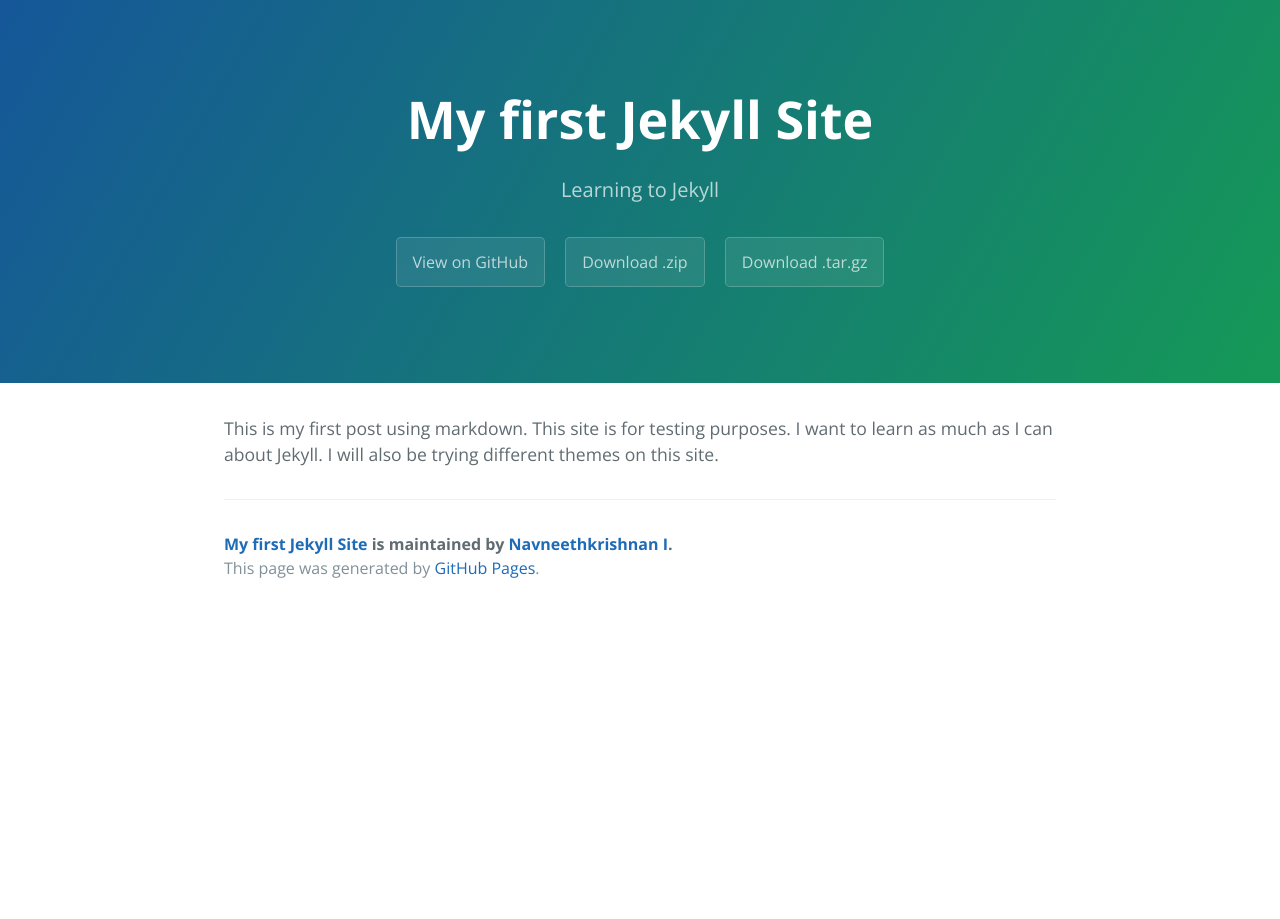
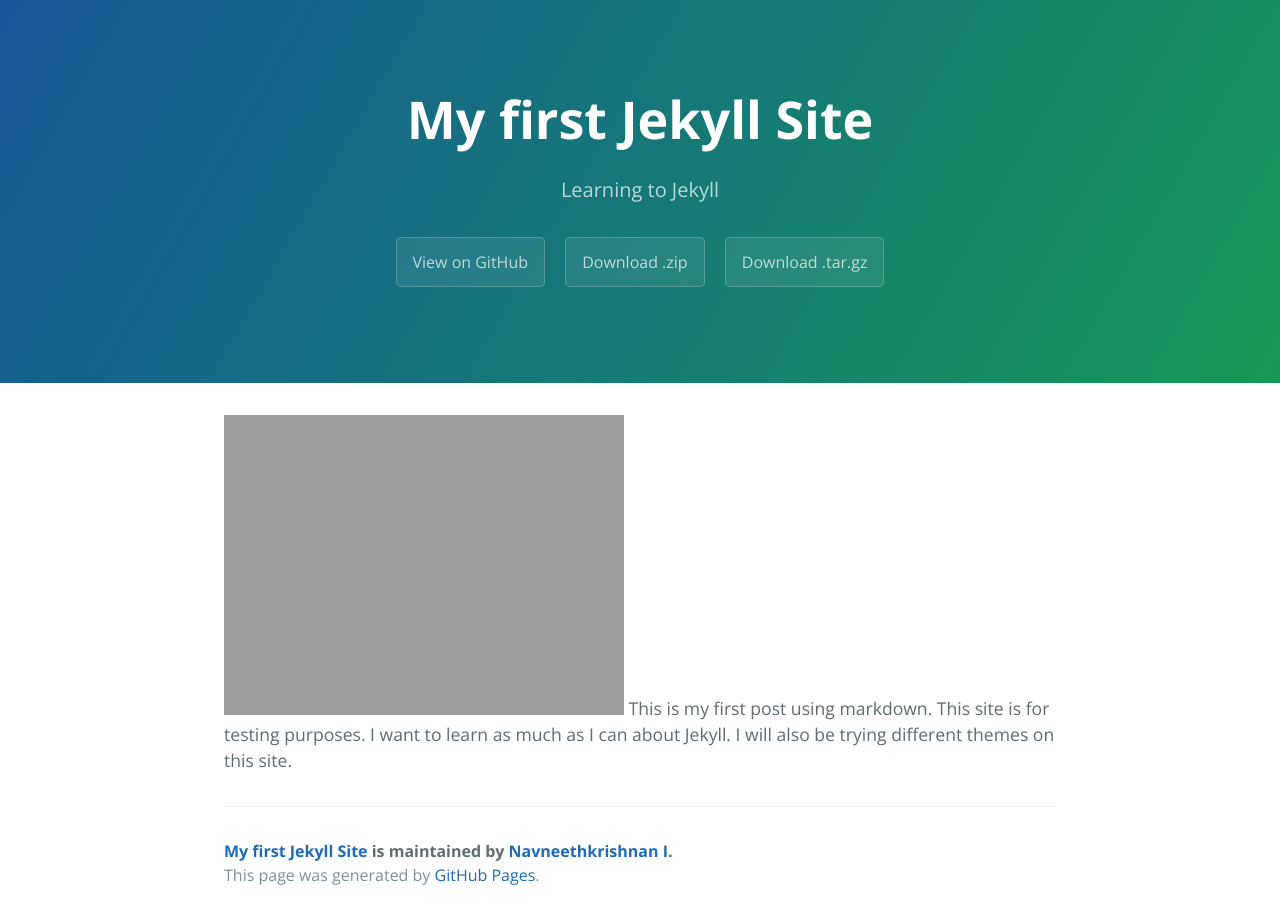
Before and after one commit to Navneet-Suresh/Navneet-Suresh.github.io, a Jekyll site: the page built from _posts/2017-02-19-helo-world.markdown, in a window 1280 px wide. Built offline with Jekyll 4.4.1, drawn with Linux system fonts in a browser that asks for light colours.

Commit message:
Added Photo to Post

```diff
--- a/_posts/2017-02-19-helo-world.markdown
+++ b/_posts/2017-02-19-helo-world.markdown
@@ -4,5 +4,5 @@
 date:   2017-02-19 12:14:00
 categories: main
 ---
-
+![Nature by Daveyheuser]({{site.url}}/assets/nature.jpg)
 This is my first post using markdown. This site is for testing purposes. I want to learn as much as I can about Jekyll. I will also be trying different themes on this site.
```
Also changed, not shown: 1 other file.
